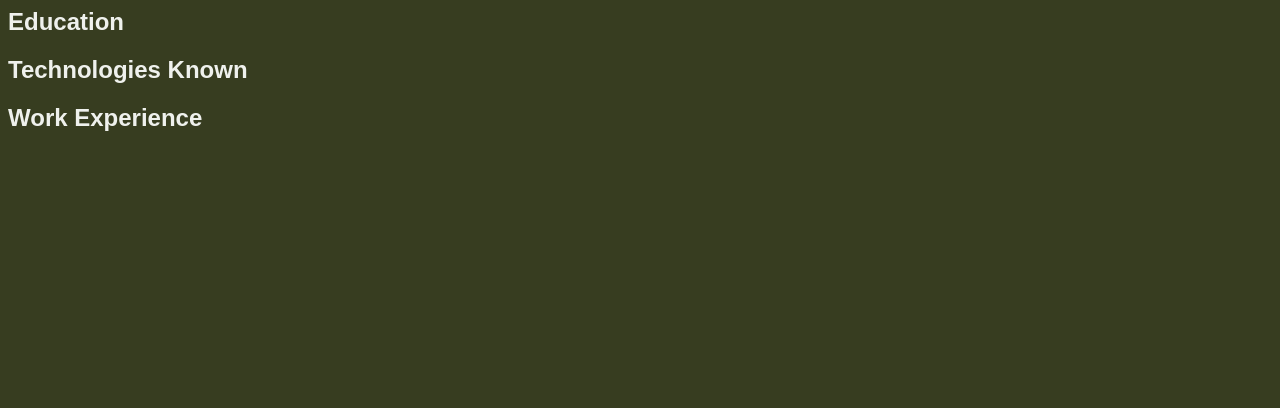
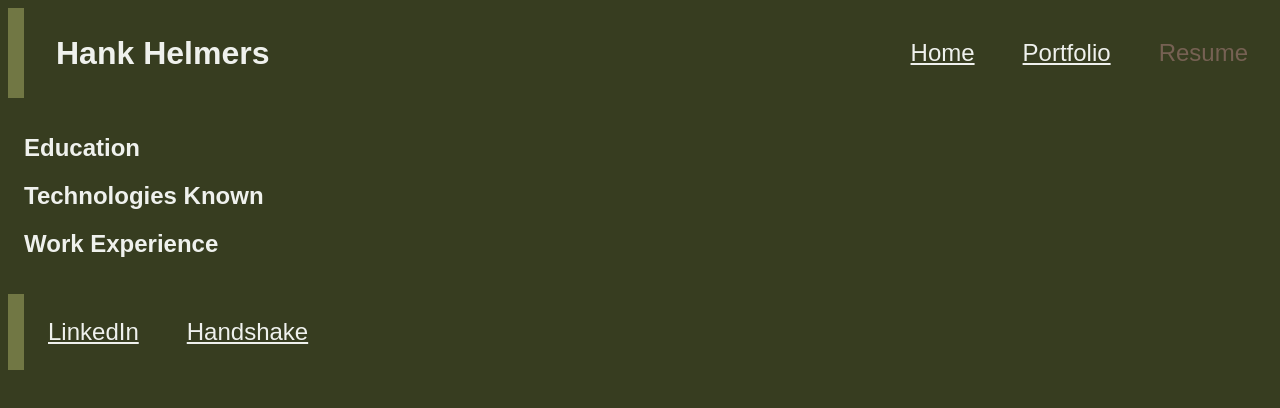
Before and after one commit to HankHelmers/HankHelmers.github.io, a plain HTML site: page resume.html in a window 1280 px wide. Drawn offline with Linux system fonts and the light colour scheme.

Commit message:
Completed the programmatic header and footer creation

```diff
--- a/resume.html
+++ b/resume.html
@@ -2,13 +2,19 @@
     <head>
         <title>Resume | Hank Helmers</title>
         <link rel="stylesheet" href="styles/styles.css">
+        <script src="/scripts/navigation.js"></script>
     </head>
     <body>
-        <h2>Education</h2>
+        <div class="wrapper">
+            <nav></nav>
+            <main>
+                <h2>Education</h2>
 
+                <h2>Technologies Known</h2>
 
-        <h2>Technologies Known</h2>
-
-        <h2>Work Experience</h2>
+                <h2>Work Experience</h2>
+            </main>
+            <footer></footer>
+        </div>
     </body>
 </html>
--- /dev/null
+++ b/scripts/navigation.js
@@ -0,0 +1,82 @@
+// Purpose:    Script instantiates the header and footer on a given
+            // page.
+            // For a given page, the current page is marked in-active
+            // to clarify the current location of the user.
+// Author: Hank Helmers
+// Date: 09-26-2025
+
+// Programmatically implements the basic header HTML
+// below with the additional functionality of de-act
+// -ivating urls of the current page:
+    // <h1 class="flex-title">Hank Helmers</h1>
+    // <a class="" href="portfolio.html">Portfolio</a>
+    // <a class="" href="resume.html">Resume</a>
+
+function createHeader() {
+    let nav = document.querySelector("nav");
+
+    let header = document.createElement("h1");
+    header.setAttribute("class", "flex-title");
+    header.textContent = "Hank Helmers";
+
+    let home_link = document.createElement("a");
+    home_link.setAttribute("href", "index.html");
+    home_link.textContent = "Home";
+
+    let portfolio_link = document.createElement("a");
+    portfolio_link.setAttribute("href", "portfolio.html");
+    portfolio_link.textContent = "Portfolio";
+
+    let resume_link = document.createElement("a");
+    resume_link.setAttribute("href", "resume.html");
+    resume_link.textContent = "Resume";
+
+    nav.appendChild(header);
+    nav.appendChild(home_link);
+    nav.appendChild(portfolio_link);
+    nav.appendChild(resume_link);
+
+    // Adjusts which links are active based on the
+    // current page
+    let currPageName = window.location.pathname;
+    console.log("Current page: " + currPageName);
+    if (currPageName == "/index.html") {
+        disableLink(home_link);
+    } else if (currPageName == "/portfolio.html") {
+        disableLink(portfolio_link);
+    } else if (currPageName == "/resume.html") {
+        disableLink(resume_link);
+    }
+}
+
+function disableLink(a_element) {
+    a_element.setAttribute("aria-enabled", "false"); // Adds accessibility
+    a_element.removeAttribute("href");               // Prevents functionality
+    a_element.setAttribute("class", "inactive");     // Improves visual
+}
+
+// Purpose: Simply instantiates the base
+//       footer design programmatically.
+// <a href="https://www.linkedin.com/in/hank-helmers/">LinkedIn</a>
+// <a href="https://rose-hulman.joinhandshake.com/profiles/5ey8bq">Handshake</a>
+function createFooter() {
+    // Find footer element
+    let footer = document.querySelector("footer");
+
+    let linkedin_link = document.createElement("a");
+    linkedin_link.setAttribute("href", "https://www.linkedin.com/in/hank-helmers/");
+    linkedin_link.textContent = "LinkedIn";
+    footer.appendChild(linkedin_link);
+
+    let handshake_link = document.createElement("a");
+    handshake_link.setAttribute("href", "https://rose-hulman.joinhandshake.com/profiles/5ey8bq");
+    handshake_link.textContent = "Handshake";
+    footer.appendChild(handshake_link);
+}
+
+
+// When page loads
+window.addEventListener("load", (event) => {
+    createHeader();
+    createFooter();
+});
--- a/styles/styles.css
+++ b/styles/styles.css
@@ -20,6 +20,12 @@
 }
 
 /* NAV BAR & FOOTER */
+.flex-title {
+    flex: 3 auto;
+    justify-content: left;
+    /* background-color: aquamarine; */
+}
+
 nav, footer {
     display: flex;
     flex-direction: row;
@@ -37,29 +43,35 @@ nav h1 {
     padding-left: 1em;
 }
 
+/* LINKS---- */
 a {
     font-size: 1.5em;
     padding: 1em;
     justify-content: right;
+    color: var(--main-txt-color);
     /* background-color: blue; */
 }
 
-.flex-title {
-    flex: 3 auto;
-    justify-content: left;
-    /* background-color: aquamarine; */
+/* a:visited {
+    color: var(--accent-color);
+} */
+
+.inactive {
+    color: var(--accent-color-2);
+    cursor: not-allowed;
 }
 
 /* MAIN */
 main {
     flex-grow: 0;
     padding: 1em;
-    display: inline-flex;
+    flex-direction: column;
 }
 
 img {
     width: 40%;
     height: 40%;
+    float: left;
     justify-items: center;
     margin: 1em;
     border-radius: 1em;
```
Also changed, not shown: index.html (+11 -6 lines), portfolio.html (+5 -0 lines).
